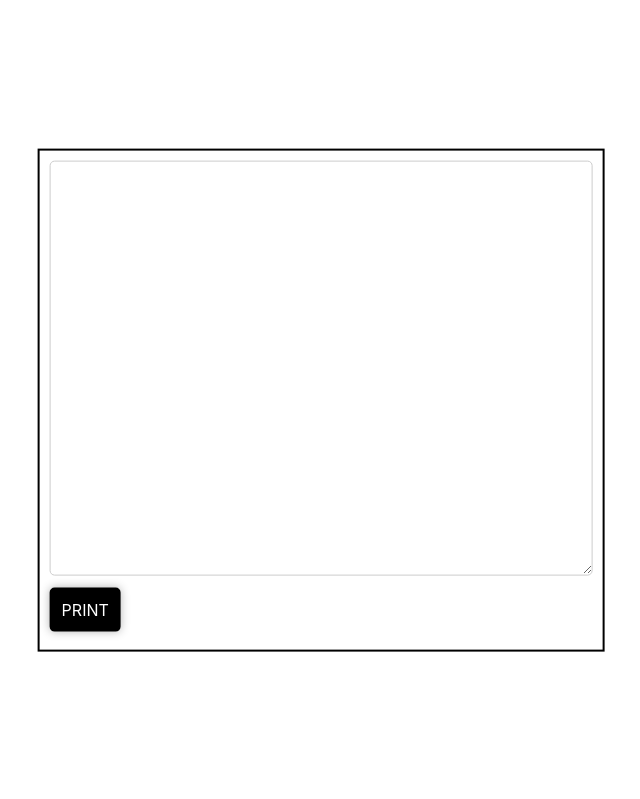
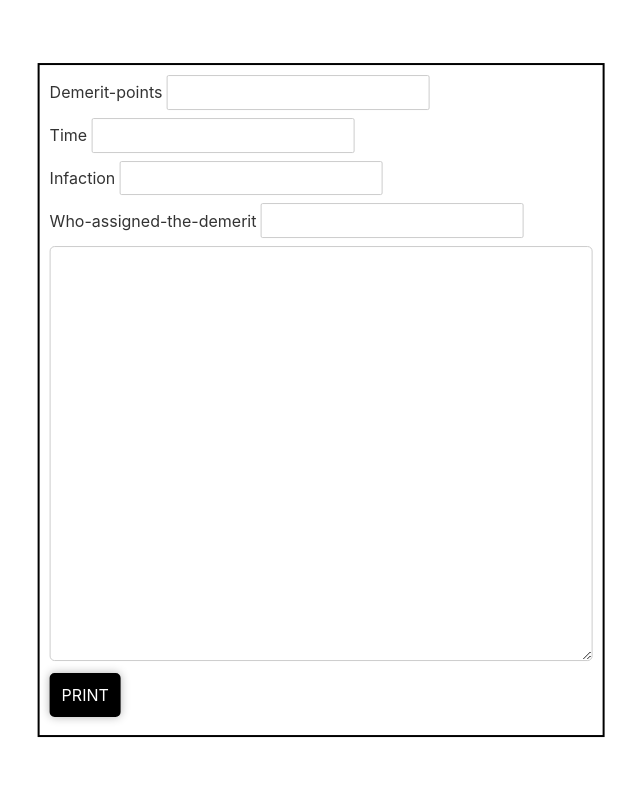
Before and after one commit to KennyWeeks/ArmandsProject, a Svelte app in the folder demerit/: page / in a window 1280 px wide. Shown: the top 799 px of the page, without its empty margins (319-959 px from the left). Built offline with nearby package versions, Linux system fonts and the light colour scheme.

Commit message:
Added the input in the main part, will add functionality later.

```diff
--- /dev/null
+++ b/demerit/src/components/Input.svelte
@@ -0,0 +1,17 @@
+<script>
+
+    export let labelTag = "";
+
+</script>
+
+<label for="{labelTag}">{labelTag}</label>
+<input type="text" name="{labelTag}" class="inputtag"/>
+
+
+<style lang="scss">
+
+    label {
+        display:inline-block;
+    }
+
+</style>
--- a/demerit/src/views/BodyParts.svelte
+++ b/demerit/src/views/BodyParts.svelte
@@ -4,6 +4,7 @@
 
     import Button from "../components/Button.svelte";
     import TextArea from "../components/TextArea.svelte";
+    import Input from "../components/Input.svelte";
     var textArea;
 
     onMount(async ()=>{
@@ -13,6 +14,11 @@
 </script>
 
 <div class="bodypart">
+
+    <Input labelTag="Demerit-points"/><br>
+    <Input labelTag="Time"/><br>
+    <Input labelTag="Infaction"/><br>
+    <Input labelTag="Who-assigned-the-demerit"/><br>
     <TextArea/>
     <br>
     <Button printbutton={true} buttonText={"print"} on:click={()=>{
```
